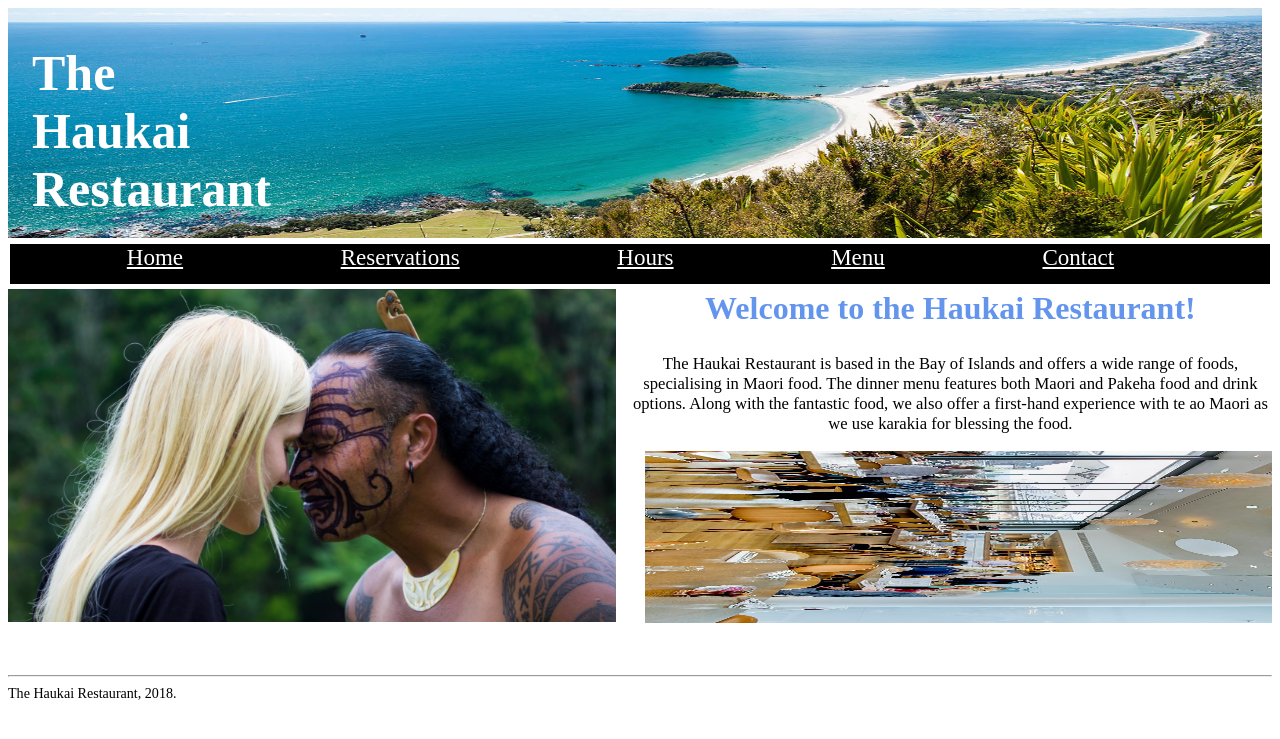
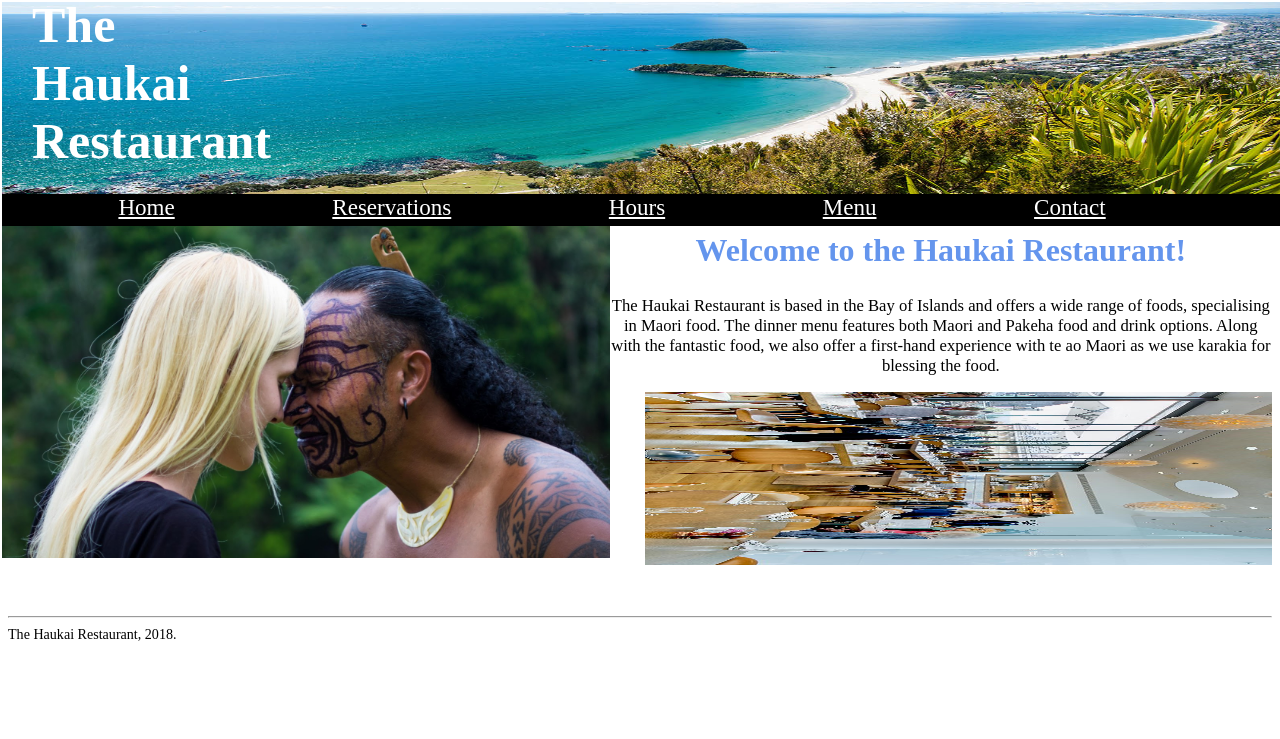
Before and after one commit to CeliaEva98/CeliaEva98.github.io, a PHP site: page /index.html in a window 1280 px wide. Shown: the top 739 px of the page. Run offline with PHP 8.4, Linux system fonts and the light colour scheme.

Commit message:
blank spaces

```diff
--- a/contact.html
+++ b/contact.html
@@ -10,12 +10,12 @@
     <body class="body">
         <header class="header">
             <div class="relative">
-                <img class="BOP" src="images/BOP.jpg" alt="Bird's eye-view of the Bay of Plenty">
+                <img class="BOP1" src="images/BOP.jpg" alt="Bird's eye-view of the Bay of Plenty">
                 <h1 class="absolute-text">The Haukai Restaurant</h1>
             </div>
         </header>
 
-        <ul class="navmenu">
+        <ul class="navmenu2">
             <li><a href="index.html">Home</a></li>
             <li><a href ="reservations.html">Reservations</a></li>
             <li><a href="hours.html">Hours</a></li>
@@ -47,6 +47,7 @@
             <br>
             <br>
             You can also visit us in restaurant at 31 Fillipzh Avenue, Russel, Bay of Islands, 0204.
+            <br> <br> <br>
         </p>
 
         <footer>
--- a/hours.html
+++ b/hours.html
@@ -14,7 +14,7 @@
             </div>
         </header>
 
-        <ul class="navmenu">
+        <ul class="navmenu1">
             <li><a href="index.html">Home</a></li>
             <li><a href ="reservations.html">Reservations</a></li>
             <li><a href="hours.html">Hours</a></li>
--- a/index.html
+++ b/index.html
@@ -1,20 +1,20 @@
 <!DOCTYPE html>
-<html>
+<html class="html">
     <head>
         <meta name="viewport" content="width=device-width, initial-scale=1.0">
         <meta charset="utf-8">
-        <title>The Haukai Restaurant Home</title>
+        <title>The Haukai Restaurant Contact</title>
         <link rel="stylesheet" href="styles/styles.css">
     </head>
     <body>
         <header class="header">
-                <div class="relative">
-                    <img class="BOP" src="images/BOP.jpg" alt="Bird's eye-view of the Bay of Plenty">
-                    <h1 class="absolute-text">The Haukai Restaurant</h1>
-                </div>
+            <div class="relative">
+                <img class="BOP" src="images/BOP.jpg" alt="Bird's eye-view of the Bay of Plenty">
+                <h1 class="absolute-text">The Haukai Restaurant</h1>
+            </div>
         </header>
 
-        <ul class="navmenu">
+        <ul class="navmenu1">
             <li><a href="index.html">Home</a></li>
             <li><a href ="reservations.html">Reservations</a></li>
             <li><a href="hours.html">Hours</a></li>
--- a/menu.html
+++ b/menu.html
@@ -14,7 +14,7 @@
             </div>
         </header>
 
-        <ul class="navmenu">
+        <ul class="navmenu1">
             <li><a href="index.html">Home</a></li>
             <li><a href ="reservations.html">Reservations</a></li>
             <li><a href="hours.html">Hours</a></li>
--- a/reservations.html
+++ b/reservations.html
@@ -14,7 +14,7 @@
             </div>
         </header>
 
-        <ul class="navmenu">
+        <ul class="navmenu1">
             <li><a href="index.html">Home</a></li>
             <li><a href ="reservations.html">Reservations</a></li>
             <li><a href="hours.html">Hours</a></li>
--- a/styles/styles.css
+++ b/styles/styles.css
@@ -1,8 +1,14 @@
 .relative {
     position:relative;
     width:60px;
+    margin:0;
+    padding:0;
+}
+h1 {
+    margin:0;
 }
 .absolute-text{
+    float:left;
     position: absolute;
     bottom:0;
     font-size:50px;
@@ -11,40 +17,75 @@
     text-align:center;
     color:white;
     margin:0;
-
 }
 .BOP {
-    height:230px;
-    width: 98vw;
-
+    box-sizing: border-box;
+    display:block;
+    height:15vw;
+    width:99.95vw;
+    margin-left:-0.5vw;
+    margin-top:-0.5vw;
+    padding:0;
+    border:0;
 }
-.navmenu{
+.BOP1 {
+    box-sizing: border-box;
+    display:block;
+    height:15vw;
+    width:100vw;
+    margin:0;
+    padding:0;
+    border:0;
+}
+.navmenu2 {
+    widows: 97.45vw;
+    display:block;
+    margin:0;
     widows:90vw;
-    margin:2px;
-    margin-bottom:5px;
-    background-color: black;
-    height:40px;
+    background-color:black;
+    height:2.5vw;
 }
-.navmenu li{
+.navmenu2 li {
     display:inline;
     font-size:1.8vw;
     text-align:right;
     margin:6vw;
     color: white;
 }
-.navmenu li a{
+.navmenu2 li a{
     color:white;
 }
-.navmenu li a:hover{
+.navmenu2 li a:hover {
+    color:cornflowerblue;
+}
+.navmenu1 {
+    width:97.34999vw;
+    display:block;
+    margin: 0;
+    margin-left:-0.5vw;
+    widows:90vw;
+    background-color: black;
+    height:2.5vw;
+}
+.navmenu1 li{
+    display:inline;
+    font-size:1.8vw;
+    text-align:right;
+    margin:6vw;
+    color: white;
+}
+.navmenu1 li a{
+    color:white;
+}
+.navmenu1 li a:hover{
     color: cornflowerblue;
 }
 .restaurantimg1{
     width:47.5vw;
     height:26vw;
     float:left;
-    margin-bottom:0vw;
-    margin-right:1vw;
-
+    margin-left:-0.5vw;
+    padding:0;
 }
 .welcome {
     margin-top:0.5vw;
@@ -62,7 +103,6 @@
     float:right;
     height:13.5vw;
     width:49vw;
-    margin-bottom:0vw;
 }
 .footer {
     background-color:white;
@@ -79,7 +119,7 @@
     float:center;
 }
 .contact {
-    margin-bottom:3vw;
+    margin-bottom:2.6vw;
     font-size:1.1vw;
 }
 
@@ -87,10 +127,17 @@
     color:cornflowerblue;
 }
 .footer{
-
     padding-bottom:0vw;
     margin-top:0vw;
     text-align:left;
     font-size:1.1vw;
     margin-bottom:0;
 }
+.body {
+    margin:0;
+    padding:0;
+}
+.header {
+    margin:0;
+    padding:0;
+}
```
